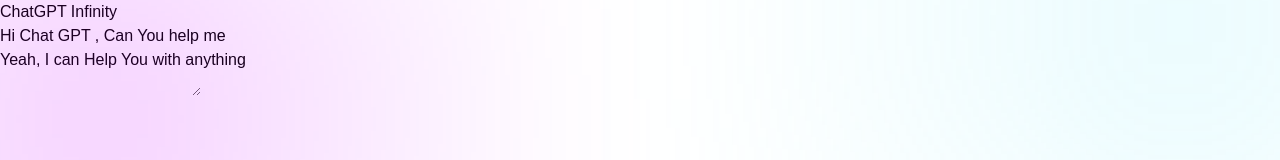
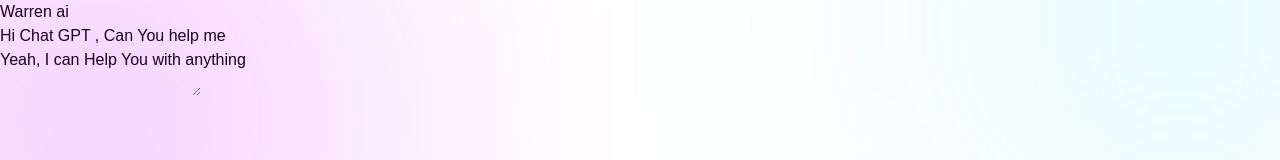
Before and after one commit to mrbillionn/ai-chat-bot, a React (Vite) app in the folder client/: page / in a window 1280 px wide. Shown: the top 160 px of the page. Built offline with nearby package versions, Linux system fonts and the light colour scheme; a web font is replaced by a local one.

Commit message:
Update App.jsx

```diff
--- a/client/src/App.jsx
+++ b/client/src/App.jsx
@@ -4,7 +4,7 @@
 function App() {
 
   return (
-   <div className='bg-[#1A232E] h-screen py-6 relative sm:px-28 px-16
+   <div className='bg-[#1A232E] h-screen py-6 relative sm:px-16 px-12
    text-white overflow-hidden flex flex-col justify-between align-middle '>
 
 {/* gradients */}
@@ -13,7 +13,7 @@
 
     {/* header */}
     <div className='uppercase font-bold text-2xl text-center
-     mb-3'>ChatGPT Infinity</div>
+     mb-3'>Warren ai</div>
 
     {/* body */}
     <div className='h-[90%] overflow-auto w-full max-w-4xl min-w-[20rem] py-8 px-4 self-center '>
```
